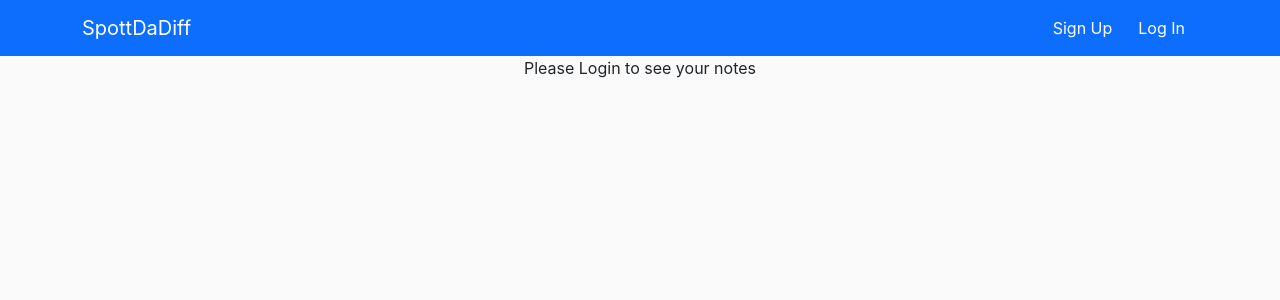
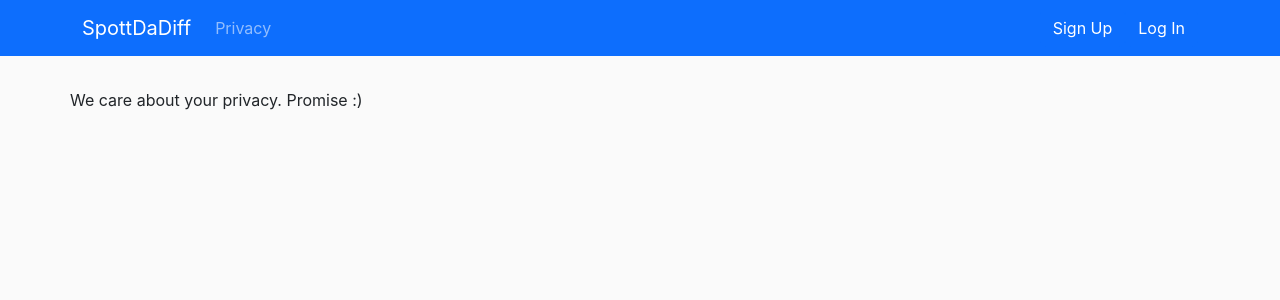
Before and after one commit to iamchrisescobar/skeleton_MERN, a React (Create React App) app in the folder frontend/: page /privacy in a window 1280 px wide. Shown: the top 300 px of the page. Built offline with nearby package versions, Linux system fonts and the light colour scheme; no server answers.

Commit message:
Adding routing through react-router-dom. Created the pages folder, which includes the pages we currently have, NotesPage, NotFoundPage, and PrivacyPage. Also added a Privacy link to the NavBar and made the NavBar title clickable, routed to the main page.

```diff
--- a/frontend/package.json
+++ b/frontend/package.json
@@ -18,6 +18,7 @@
     "react-dom": "^19.1.1",
     "react-hook-form": "^7.62.0",
     "react-icons": "^4.8.0",
+    "react-router-dom": "^7.8.2",
     "react-scripts": "5.0.1",
     "typescript": "^4.9.5",
     "web-vitals": "^2.1.4"
--- a/frontend/src/App.tsx
+++ b/frontend/src/App.tsx
@@ -1,13 +1,15 @@
-import { Container } from "react-bootstrap";
+import { useEffect, useState } from "react";
 import LoginModal from "./components/LogInModal";
 import NavBar from "./components/NavBar";
 import SignUpModal from "./components/SignUpModal";
-import styles from "./styles/NotesPage.module.css";
-import { useEffect, useState } from "react";
 import { User } from "./models/user";
 import * as NotesAPI from "./network/notes_api";
-import NotesPageLoggedInView from "./components/NotesPageLoggedInView";
-import NotesPageLoggedOutView from "./components/NotesPageLoggedOutView";
+import { BrowserRouter, Route, Routes } from "react-router-dom";
+import { Container } from "react-bootstrap";
+import NotesPage from "./pages/NotesPage";
+import PrivacyPage from "./pages/PrivacyPage";
+import NotFoundPage from "./pages/NotFoundPage";
+import styles from "./styles/App.module.css"
 
 function App() {
 
@@ -30,6 +32,7 @@
     // MAIN RENDER
     // --------------------------------------------------------------------------
     return (
+        <BrowserRouter>
             <div>
                 <NavBar
                     loggedInUser={loggedInUser}
@@ -37,13 +40,21 @@
                     onSignUpClicked={() => { setShowSignUpModal(true) }}
                     onLogoutSuccessfull={() => { setLoggedInUser(null) }}
                 />
-            <Container className={styles.notesPage}>
-                <>
-                { loggedInUser
-                    ? <NotesPageLoggedInView />
-                    : <NotesPageLoggedOutView />
-                }
-                </>
+                <Container className={styles.pageContainer}>
+                    <Routes>
+                        <Route
+                        path='/'
+                        element={<NotesPage loggedInUser={loggedInUser} />}
+                        />
+                        <Route
+                        path='/privacy'
+                        element={<PrivacyPage />}
+                        />
+                        <Route
+                        path='/*'
+                        element={<NotFoundPage />}
+                        />
+                    </Routes>
                 </Container>
                 {showSignUpModal &&
                         <SignUpModal
@@ -64,6 +75,7 @@
                     />
                 }
             </div>
+        </BrowserRouter>
     );
 }
 
--- a/frontend/src/components/NavBar.tsx
+++ b/frontend/src/components/NavBar.tsx
@@ -2,6 +2,7 @@
 import { User } from "../models/user";
 import NavBarLoggedInView from "./NavBarLoggedInView";
 import NavBarLoggedOutView from "./NavBarLoggedOutView";
+import { Link } from "react-router-dom";
 
 interface NavBarProps {
     loggedInUser: User | null,
@@ -14,11 +15,16 @@
     return (
         <Navbar bg="primary" variant="dark" expand="md" >
             <Container>
-                <Navbar.Brand>
+                <Navbar.Brand as={Link} to="/">
                     SpottDaDiff
                 </Navbar.Brand>
                 <Navbar.Toggle aria-controls="main-navbar" />
                 <Navbar.Collapse id="main-navbar">
+                    <Nav>
+                        <Nav.Link as={Link} to="/privacy">
+                            Privacy
+                        </Nav.Link>
+                    </Nav>
                     <Nav className="ms-auto">
                         { loggedInUser
                         ? <NavBarLoggedInView user={loggedInUser} onLogoutSuccessfull={onLogoutSuccessfull}/>
--- /dev/null
+++ b/frontend/src/pages/NotFoundPage.tsx
@@ -0,0 +1,9 @@
+const NotFoundPage = () => {
+    return (
+        <div>
+            <p>404: Page Not Found</p>
+        </div>
+     );
+}
+
+export default NotFoundPage;
--- /dev/null
+++ b/frontend/src/pages/NotesPage.tsx
@@ -0,0 +1,23 @@
+import { Container } from "react-bootstrap";
+import NotesPageLoggedInView from "../components/NotesPageLoggedInView";
+import NotesPageLoggedOutView from "../components/NotesPageLoggedOutView";
+import styles from "../styles/NotesPage.module.css";
+import { User } from "../models/user";
+
+interface NotesPageProps {
+    loggedInUser: User | null,
+}
+const NotesPage = ({loggedInUser}: NotesPageProps) => {
+    return (
+        <Container className={styles.notesPage}>
+            <>
+            { loggedInUser
+                ? <NotesPageLoggedInView />
+                : <NotesPageLoggedOutView />
+            }
+            </>
+        </Container>
+     );
+}
+
+export default NotesPage;
--- /dev/null
+++ b/frontend/src/pages/PrivacyPage.tsx
@@ -0,0 +1,9 @@
+const PrivacyPage = () => {
+    return (
+        <div>
+            <p>We care about your privacy. Promise :)</p>
+        </div>
+     );
+}
+
+export default PrivacyPage;
--- /dev/null
+++ b/frontend/src/styles/App.module.css
@@ -0,0 +1,3 @@
+.pageContainer {
+    padding: 32px 0;
+}
```
Also changed, not shown: 1 other file (tests, documents, lock files or other folders). Lines whose indentation alone changed are shown as unchanged.
